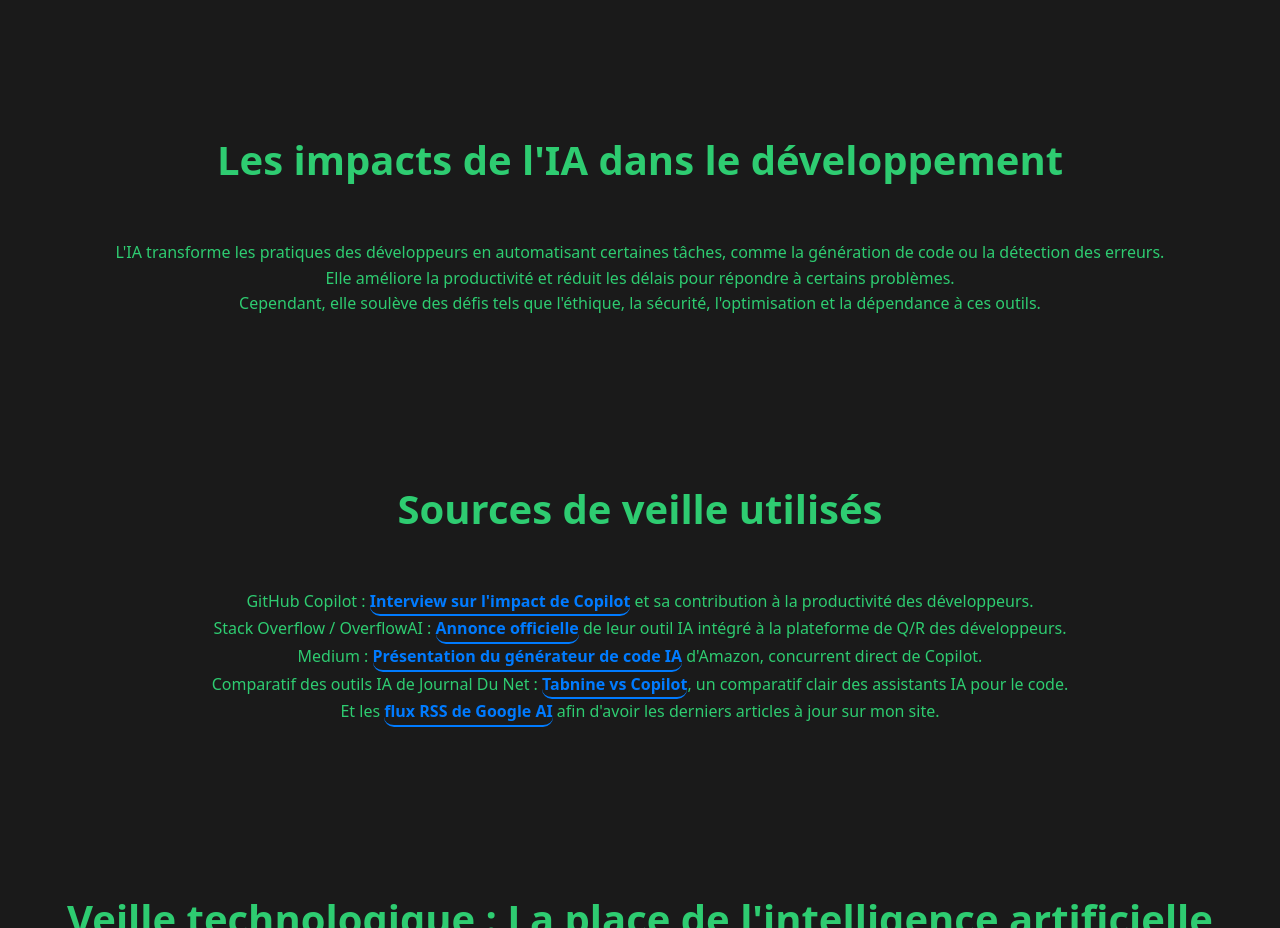
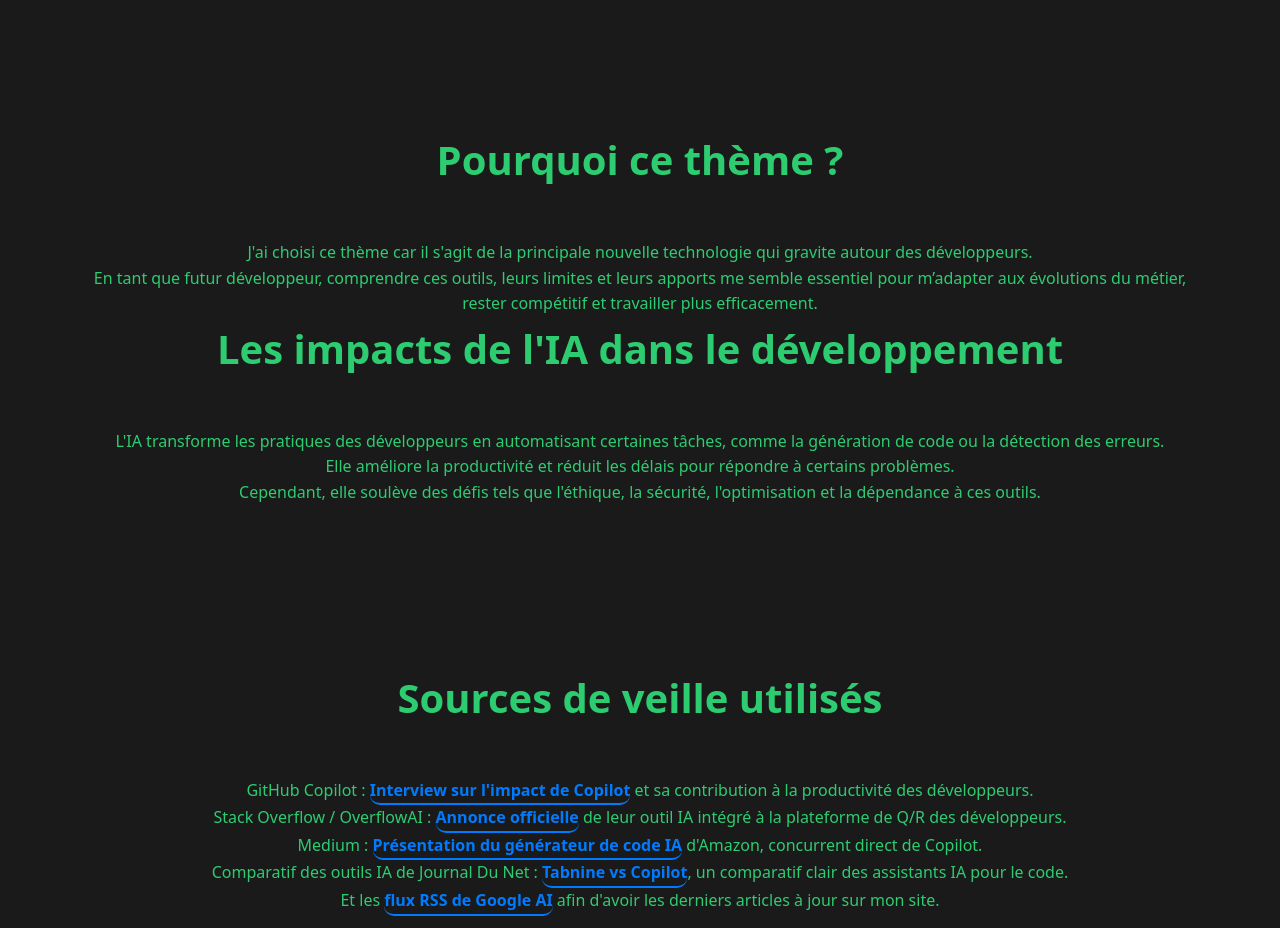
Before and after one commit to Xonodeh/Portfolio, a website: page public/veille-techno.html in a window 1280 px wide. Shown: the part 1200-2128 px from the top of the page. Drawn offline with Linux system fonts and the light colour scheme; no server answers.

Commit message:
ajout pourquoi ce theme

```diff
--- a/public/veille-techno.html
+++ b/public/veille-techno.html
@@ -46,6 +46,12 @@
             </p>
         </section>
         <section>
+            <h2>Pourquoi ce thème ?</h2>
+            <p>J'ai choisi ce thème car il s'agit de la principale nouvelle technologie qui gravite autour des développeurs.<br>
+            En tant que futur développeur, comprendre ces outils, leurs limites et leurs apports me semble essentiel pour m’adapter aux évolutions du métier, <br>
+            rester compétitif et travailler plus efficacement.
+        </p>
+            </p>
             <h2>Les impacts de l'IA dans le développement</h2>
             <p>
                 L'IA transforme les pratiques des développeurs en automatisant certaines tâches, comme la génération de
```
